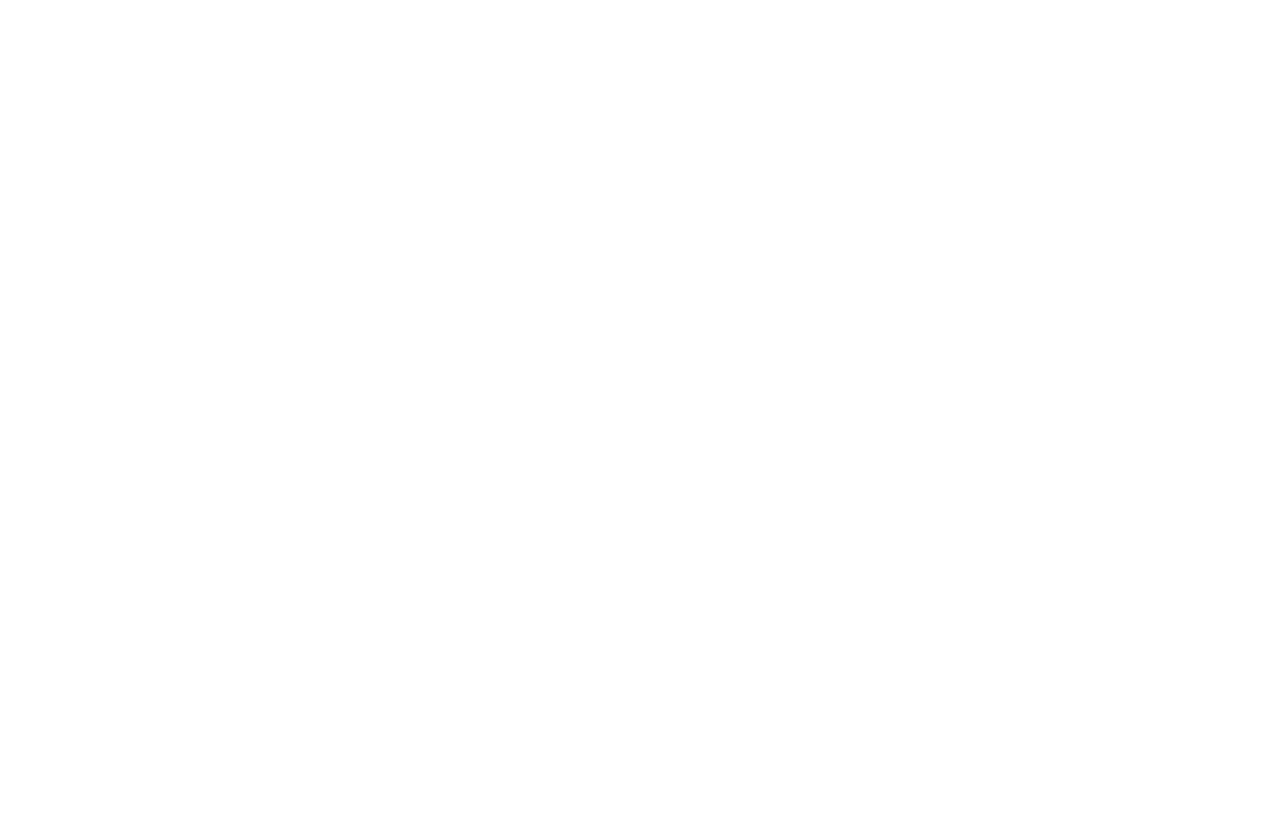
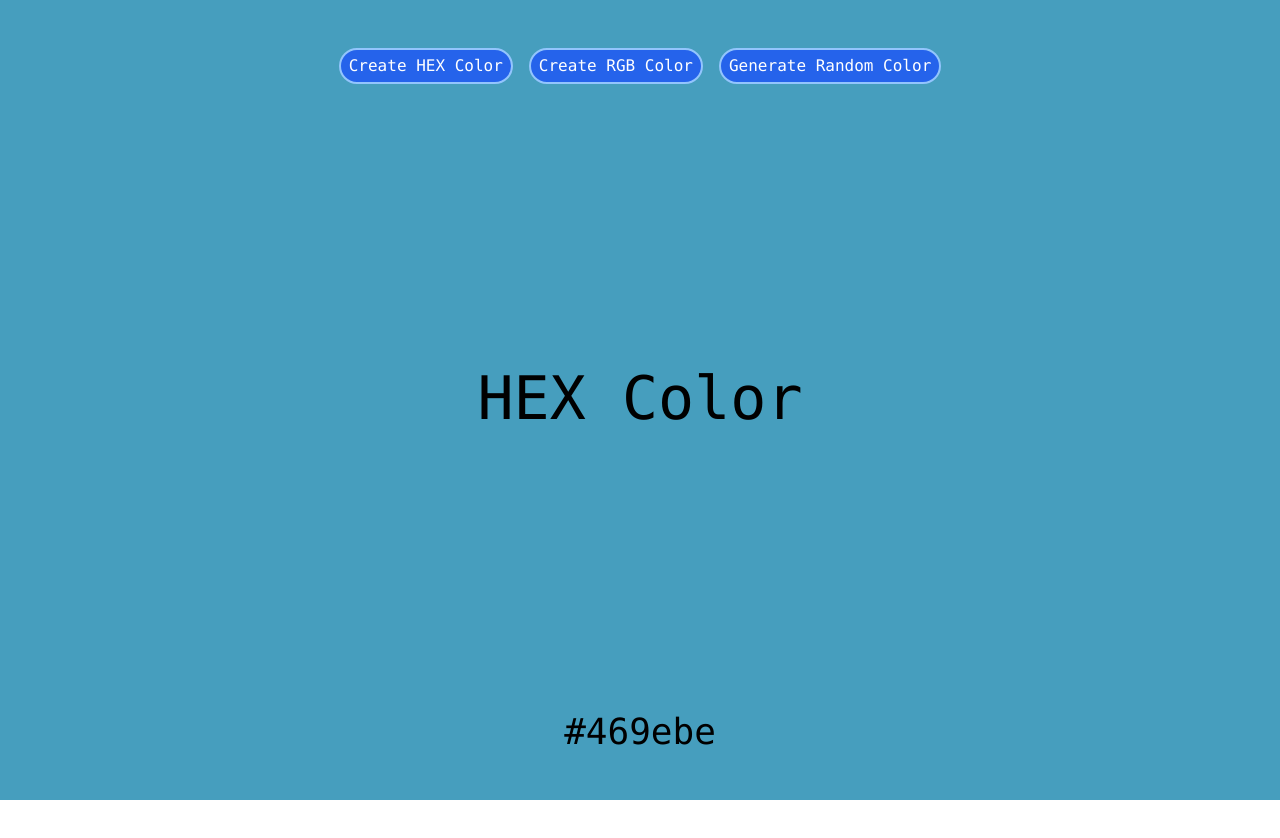
Before and after one commit to aliNajib4/small-project, a React (Vite) app: page /random-color in a window 1280 px wide. Before the commit this address had no page. Shown: the top 838 px of the page. After the commit the page ends 800 px from the top, so only its background shows below. Built offline with nearby package versions, Linux system fonts and the light colour scheme.

Commit message:
add random color

```diff
--- a/src/App.jsx
+++ b/src/App.jsx
@@ -1,14 +1,16 @@
 import Home from "./components/home/Home";
 import Accordion from "./components/accordion/Accordion";
+import RandomColor from "./components/random_color/RandomColor";
 import { BrowserRouter as Router, Routes, Route } from "react-router-dom";
 
 function App() {
   return (
     <Router>
-      <main className="App center mt-40 h-screen items-start">
+      <main className="App center h-screen font-mono">
         <Routes>
           <Route path="/" element={<Home />} />
           <Route path="/accordion" element={<Accordion />} />
+          <Route path="/random-color" element={<RandomColor />} />
         </Routes>
       </main>
     </Router>
--- /dev/null
+++ b/src/components/random_color/RandomColor.jsx
@@ -0,0 +1,41 @@
+import { useState } from "react";
+const getRandomColorHSX = () =>
+  "#" + Math.floor(Math.random() * 16777215).toString(16);
+const toRGB = (hex) => {
+  return `rgb(${parseInt(hex.slice(1, 3), 16)},${parseInt(hex.slice(3, 5), 16)},${parseInt(hex.slice(5, 7), 16)})`;
+};
+const RandomColor = () => {
+  const [enableRGB, setEnableRGB] = useState(false);
+  const [color, setColor] = useState(getRandomColorHSX());
+  return (
+    <div
+      className="flex h-screen w-screen flex-col items-center justify-between py-12"
+      style={{ backgroundColor: color }}
+    >
+      <ul className="flex gap-4">
+        <li>
+          <button className="button" onClick={() => setEnableRGB(false)}>
+            create HEX color
+          </button>
+        </li>
+        <li>
+          <button className="button" onClick={() => setEnableRGB(true)}>
+            create RGB color
+          </button>
+        </li>
+        <li>
+          <button
+            className="button"
+            onClick={() => setColor(getRandomColorHSX())}
+          >
+            generate random color
+          </button>
+        </li>
+      </ul>
+      <h1 className="title text-6xl capitalize">{enableRGB ? "RGB" : "HEX"} color</h1>
+      <p className="text text-4xl">{enableRGB ? toRGB(color) : color}</p>
+    </div>
+  );
+};
+
+export default RandomColor;
--- a/src/index.css
+++ b/src/index.css
@@ -6,4 +6,7 @@
   .center {
     @apply flex items-center justify-center;
   }
+  .button {
+    @apply rounded-full border-2 border-blue-300 bg-blue-600 px-2 py-1 capitalize text-white hover:border-blue-100 hover:bg-blue-500;
+  }
 }
```
